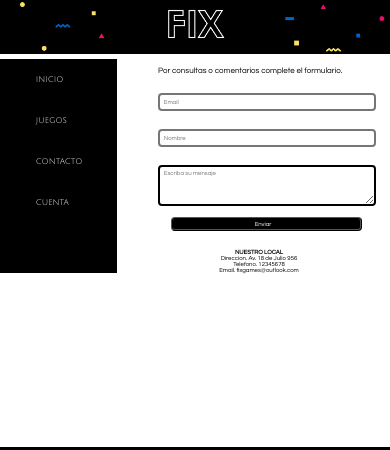
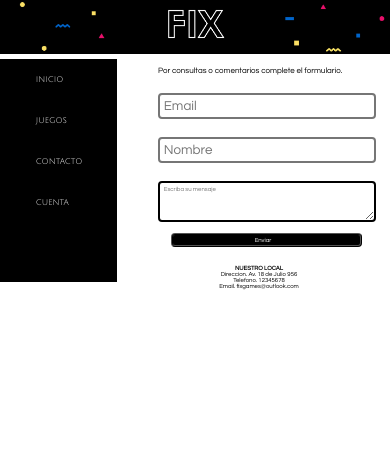
Before and after one commit to camilarivero/camilarivero.github.io, a plain HTML site: page contacto.html in a window 390 px wide. Shown: the top 450 px of the page. Drawn offline with Linux system fonts and the light colour scheme.

Commit message:
contacto

```diff
--- a/css/contacto.css
+++ b/css/contacto.css
@@ -266,7 +266,15 @@ footer{
  }
 
  input[placeholder] {
-   font-size: 50%;
+   border-radius: 4px;
+   border-style: solid;
+   padding-top: 2%;
+   padding-right: 10%;
+   padding-left: 2%;
+   padding-bottom: 2%;
+   width: 100%;
+   font-family: 'Questrial', sans-serif;
+   font-weight: 40%;
 
  }
 
```
